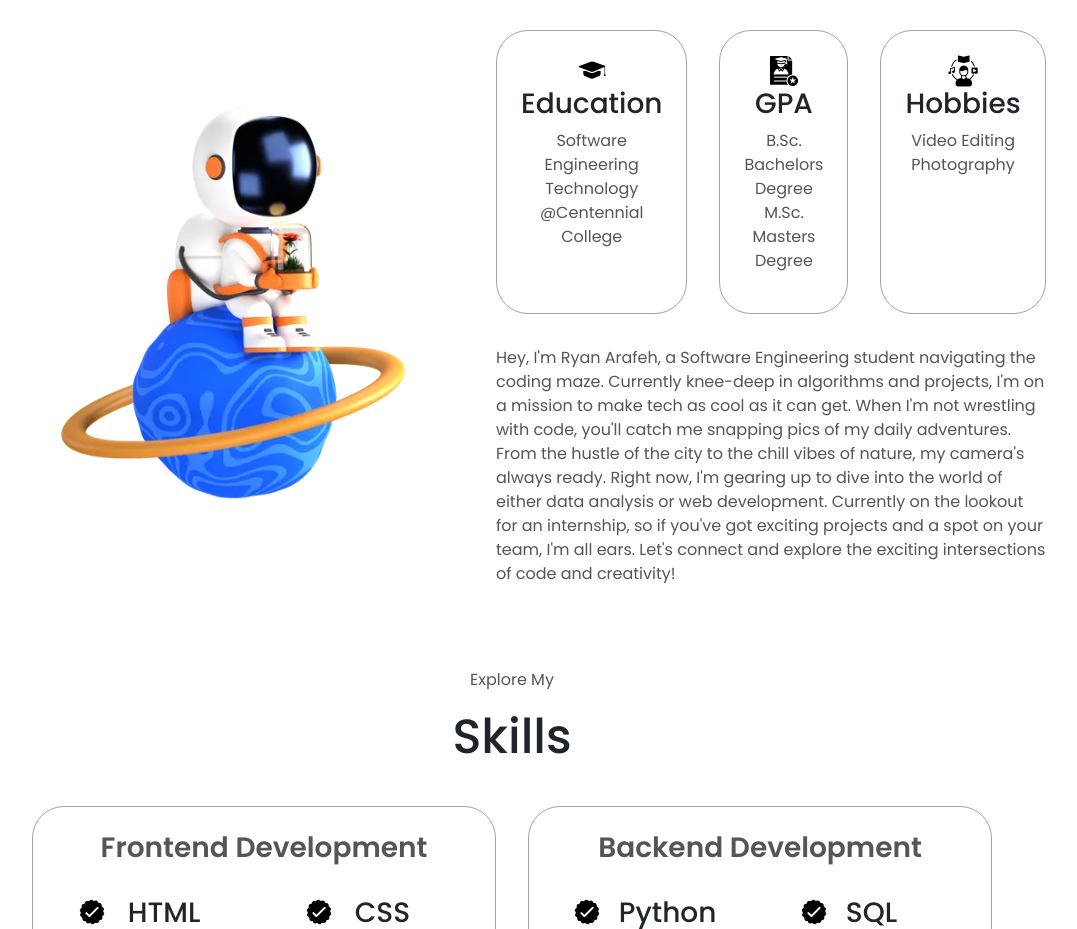
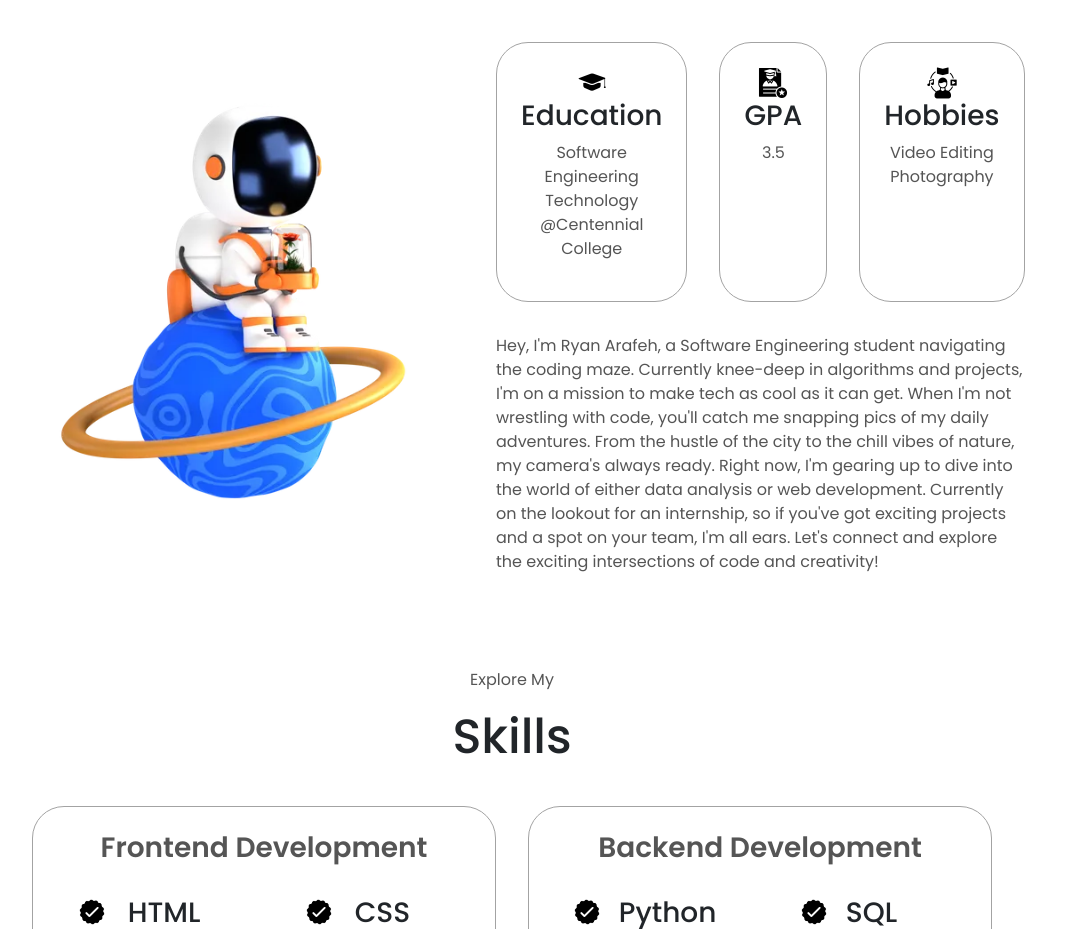
Before and after one commit to issryan/Portfolio, a React (Create React App) app: page / in a window 1280 px wide. Shown: the part 900-1829 px from the top of the page, without its empty margins (128-1205 px from the left). Built offline with nearby package versions, Linux system fonts and the light colour scheme.

Commit message:
Update About.jsx

```diff
--- a/src/components/about/About.jsx
+++ b/src/components/about/About.jsx
@@ -38,7 +38,7 @@ const About = () => {
                 class="icon"
               />
               <h3>GPA</h3>
-              <p>B.Sc. Bachelors Degree<br />M.Sc. Masters Degree</p>
+              <p>3.5</p>
             </div>
             <div class="details-container">
               <img
```
